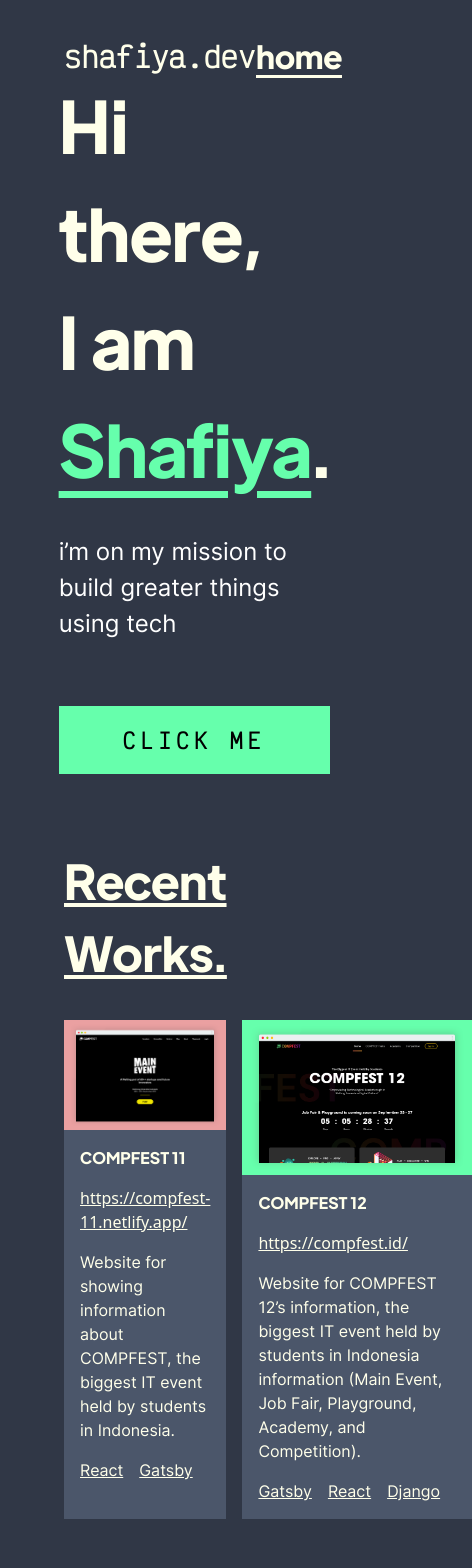
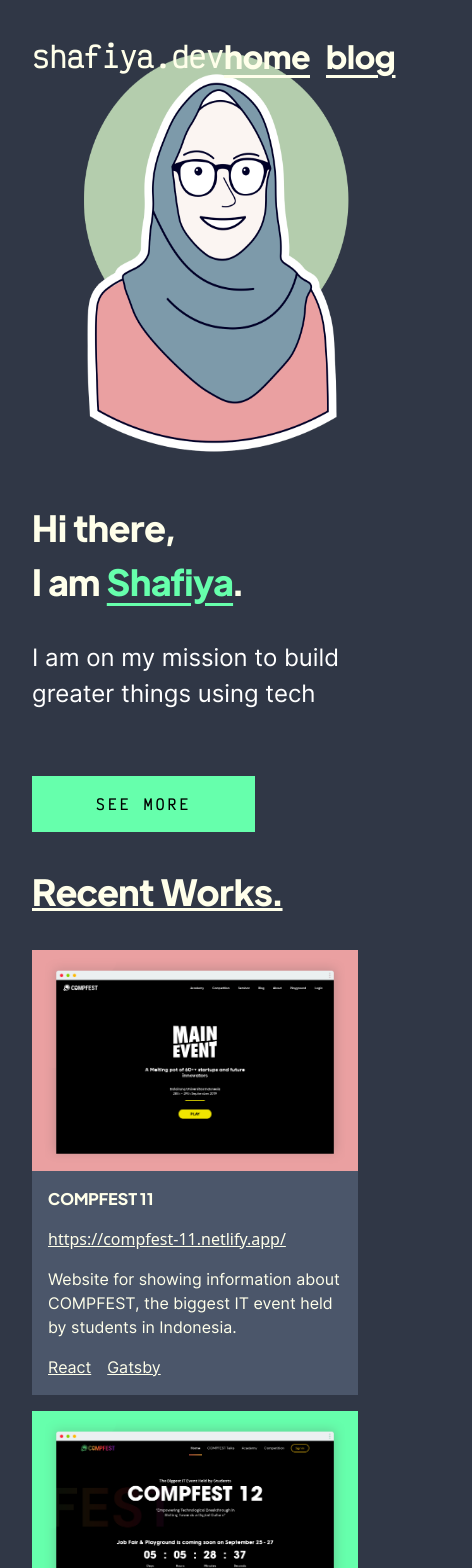
Before and after one commit to adzshaf/shafiya.dev, a Next.js app: page / in a window 390 px wide. Shown: the top 1568 px of the page, 472 px wide, since content can reach past the window. Built offline with nearby package versions, Linux system fonts and the light colour scheme.

Commit message:
fix: fix responsive except navbar

```diff
--- a/src/components/Button/index.tsx
+++ b/src/components/Button/index.tsx
@@ -7,7 +7,7 @@ const Button: FC<ButtonHTMLAttributes<HTMLButtonElement>> = ({
 }) => {
   return (
     <button
-      className={`uppercase text-2xl bg-neon-green px-16 py-4 ${styles["default-button"]}`}
+      className={`uppercase text-md lg:text-2xl xl:text-2xl 2xl:text-2xl bg-neon-green px-16 py-4 ${styles["default-button"]}`}
       {...props}
     >
       {children}
--- a/src/components/Hero/index.tsx
+++ b/src/components/Hero/index.tsx
@@ -5,7 +5,7 @@ import Link from "next/link";
 
 const Hero: FC = () => {
   return (
-    <div className="flex justify-center items-center h-screen">
+    <div className="flex flex-col lg:flex-row xl:flex-row 2xl:flex-row lg:justify-center xl:justify-center 2xl:justify-center lg:items-center xl:items-center 2xl:items-center lg:h-screen xl:h-screen 2xl:h-screen">
       <div className="flex flex-1 justify-center items-center">
         <img
           className={`${styles["hero-image"]}`}
@@ -13,16 +13,18 @@ const Hero: FC = () => {
           alt="Hero"
         />
       </div>
-      <div className="flex-1">
-        <h1 className="text-ivory text-7xl">Hi there,</h1>
-        <h1 className="text-ivory text-7xl">
+      <div className="lg:flex-1 xl:flex-1 2xl:flex-1">
+        <h1 className="text-ivory text-4xl lg:text-7xl xl:text-7xl 2xl:text-7xl">
+          Hi there,
+        </h1>
+        <h1 className="text-ivory text-4xl lg:text-7xl xl:text-7xl 2xl:text-7xl">
           I am <span className={styles.name}>Shafiya</span>.
         </h1>
         <p className="text-white text-2xl mt-8 mb-16">
-          i’m on my mission to build greater things using tech
+          I am on my mission to build greater things using tech
         </p>
         <Link href="#work">
-          <Button>Click Me</Button>
+          <Button>See More</Button>
         </Link>
       </div>
     </div>
--- a/src/components/Layout/index.tsx
+++ b/src/components/Layout/index.tsx
@@ -3,7 +3,7 @@ import Navbar from "../Navbar";
 
 const Layout: FC = ({ children }) => {
   return (
-    <div className="px-16">
+    <div className="px-8 md:px-12 lg:px-16 xl:px-16 2xl:px-16">
       <div className="relative">
         <Navbar />
       </div>
--- a/src/components/Navbar/index.tsx
+++ b/src/components/Navbar/index.tsx
@@ -12,6 +12,9 @@ const Navbar: FC = () => {
         <Link href="/">
           <h1 className={`${styles.nav}`}>home</h1>
         </Link>
+        <a href="https://blog.shafiya.dev/">
+          <h1 className={`${styles.nav} ml-4`}>blog</h1>
+        </a>
       </div>
     </div>
   );
--- a/src/components/Works/ProjectCard.tsx
+++ b/src/components/Works/ProjectCard.tsx
@@ -18,7 +18,7 @@ export const ProjectCard: FC<Project> = ({
   className,
 }: Project) => {
   return (
-    <div className={`bg-bright-gray w-100 ${className}`}>
+    <div className={`bg-bright-gray w-100 ${className} mb-4 w-full`}>
       <img src={project_image} />
       <div className="text-ivory p-4">
         <h1 className="mb-4">{project_title}</h1>
--- a/src/components/Works/index.tsx
+++ b/src/components/Works/index.tsx
@@ -3,9 +3,11 @@ import { ProjectCard } from "./ProjectCard";
 const Works = (props) => {
   const { content } = props;
   return (
-    <div className="mb-8">
-      <h1 className="text-ivory text-5xl underline mb-8">Recent Works.</h1>
-      <div className="flex">
+    <div className="mb-8 mt-8">
+      <h1 className="text-ivory text-4xl lg:text-5xl xl:text-5xl 2xl:text-5xl underline mb-8">
+        Recent Works.
+      </h1>
+      <div className="flex flex-col lg:flex-row xl:flex-row 2xl:flex-row">
         {content.map((item) => (
           <ProjectCard {...item} />
         ))}
```
